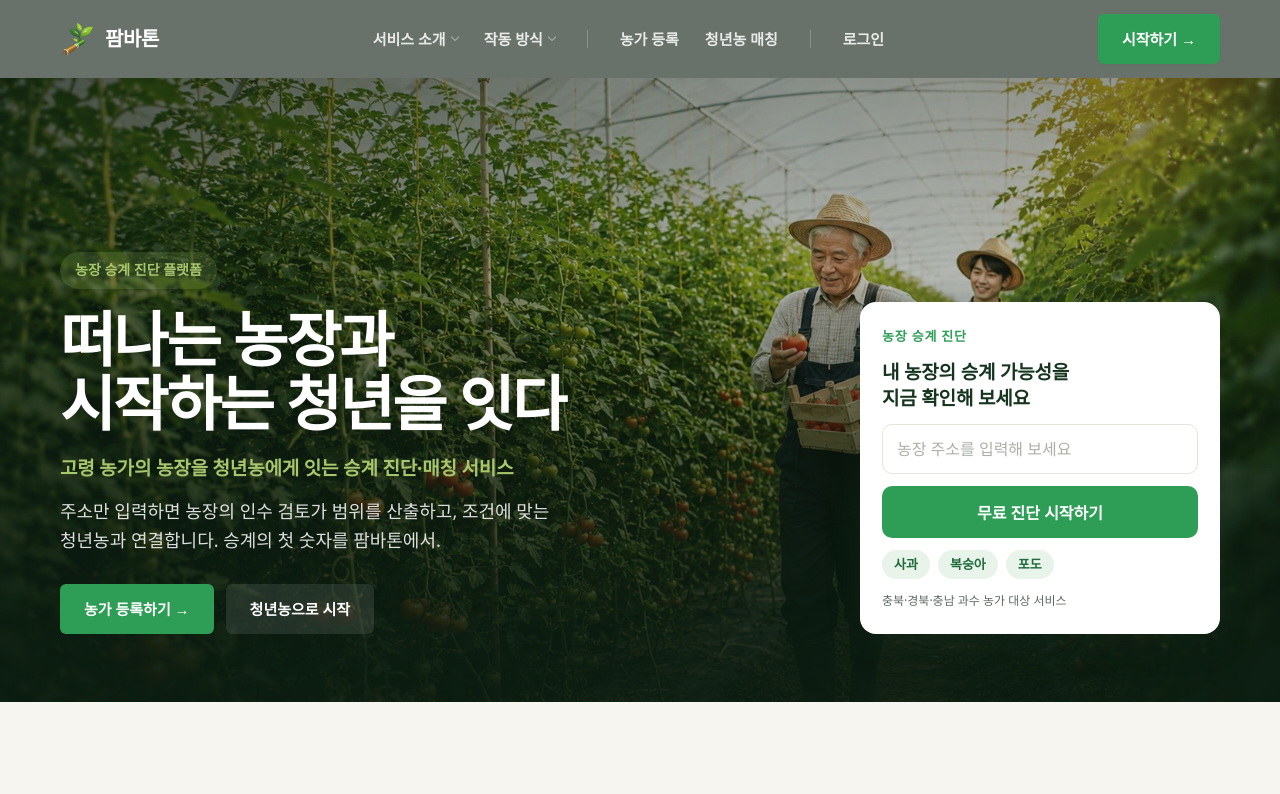
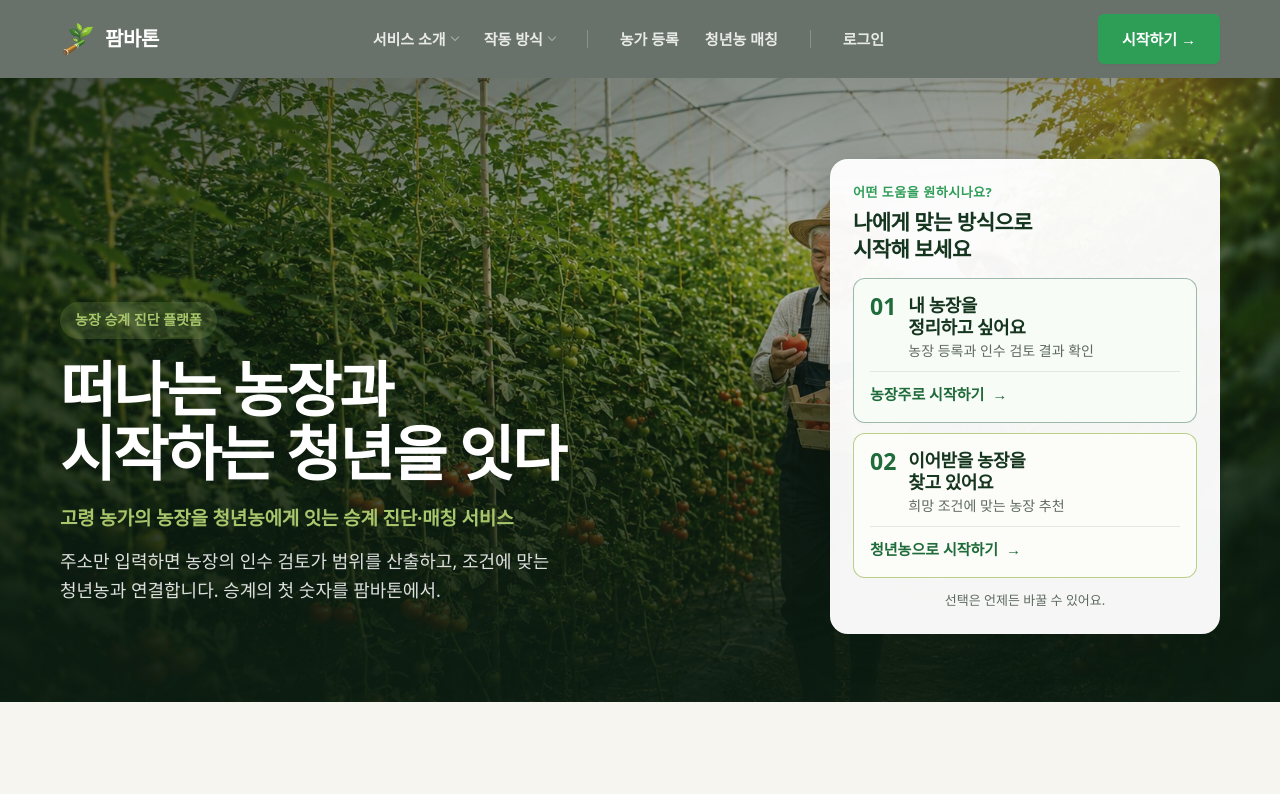
Before and after one commit to wjdgnsdl213/FarmBaton, a React (Vite) app in the folder frontend/: page / in a window 1280 px wide. Shown: the top 794 px of the page. Built offline with nearby package versions, Linux system fonts and the light colour scheme; no server answers; a web font is replaced by a local one.

Commit message:
[P4] 역할 선택형 랜딩 진입

```diff
--- a/frontend/src/main.tsx
+++ b/frontend/src/main.tsx
@@ -131,7 +131,7 @@ function Nav() {
           <NavLinks loc={loc} activeSection={activeSection} loggedIn={loggedIn} role={role} onLogout={logout} />
         </div>
         <div className="lp-nav-right">
-          {!loggedIn && <Link className="lp-pill lp-pill-warm" to="/farmer">시작하기 →</Link>}
+          {!loggedIn && <Link className="lp-pill lp-pill-warm" to="/">시작하기 →</Link>}
           <button
             className="lp-nav-burger"
             aria-label="메뉴"
--- a/frontend/src/pages/LandingPage.tsx
+++ b/frontend/src/pages/LandingPage.tsx
@@ -1,4 +1,4 @@
-import { Link, useLocation, useNavigate } from 'react-router-dom'
+import { Link, useLocation } from 'react-router-dom'
 import { useEffect, useRef, useState } from 'react'
 import heroFarm from '../assets/hero-farm.jpg'
 import stepInput from '../assets/step-1-input.png'
@@ -7,8 +7,7 @@ import stepMatch from '../assets/step-3-match.png'
 import logoFull from '../assets/logo_full.png'
 
 const INTRO_SESSION_KEY = 'fb_intro_shown'
-// 랜딩 진단 카드에서 입력한 주소 → 로그인 거쳐 농가 등록 폼에 자동 입력 (FarmerPage와 공유 키)
-const PREFILL_ADDRESS_KEY = 'fb_prefill_address'
+const ENTRY_PREFERENCE_KEY = 'fb_entry_preference'
 
 // 인트로: 드래그·휠·터치·키 외에 탭(클릭) 한 번으로도 닫히고,
 // 조작이 없어도 2.6초 뒤 자동으로 넘어간다 (고령 사용자가 갇히지 않도록).
@@ -115,15 +114,8 @@ export default function LandingPage() {
   const rootRef = useScrollReveal()
   const intro = useIntro()
   useHashScroll()
-  const navigate = useNavigate()
-  const [diagAddress, setDiagAddress] = useState('')
-
-  // 주소를 세션에 보관 후 농가 등록으로 이동 — 로그인을 거쳐도 폼에 자동 입력된다.
-  const startDiagnosis = (e: React.FormEvent) => {
-    e.preventDefault()
-    const addr = diagAddress.trim()
-    if (addr) sessionStorage.setItem(PREFILL_ADDRESS_KEY, addr)
-    navigate('/farmer')
+  const rememberEntry = (entry: 'FARMER' | 'YOUNG') => {
+    localStorage.setItem(ENTRY_PREFERENCE_KEY, entry)
   }
   return (
     <div ref={rootRef}>
@@ -162,27 +154,28 @@ export default function LandingPage() {
               <h1>떠나는 농장과<br />시작하는 청년을 잇다</h1>
               <p className="lp-hero-tagline">고령 농가의 농장을 청년농에게 잇는 승계 진단·매칭 서비스</p>
               <p className="lp-hero-lead">주소만 입력하면 농장의 인수 검토가 범위를 산출하고, 조건에 맞는 청년농과 연결합니다. 승계의 첫 숫자를 팜바톤에서.</p>
-              <div className="lp-hero-actions">
-                <Link className="lp-pill lp-pill-warm" to="/farmer">농가 등록하기 →</Link>
-                <Link className="lp-pill lp-pill-ghost-light" to="/young">청년농으로 시작</Link>
+            </div>
+            <section className="lp-role-chooser" aria-labelledby="entry-choice-title">
+              <div className="lp-role-chooser-head">
+                <span className="lp-role-chooser-eyebrow">어떤 도움을 원하시나요?</span>
+                <h2 id="entry-choice-title">나에게 맞는 방식으로<br />시작해 보세요</h2>
               </div>
-            </div>
-            <form className="lp-diag" onSubmit={startDiagnosis}>
-              <span className="lp-diag-eyebrow">농장 승계 진단</span>
-              <h4>내 농장의 승계 가능성을<br />지금 확인해 보세요</h4>
-              <input
-                type="text"
-                value={diagAddress}
-                onChange={e => setDiagAddress(e.target.value)}
-                placeholder="농장 주소를 입력해 보세요"
-                aria-label="농장 주소"
-              />
-              <button type="submit" className="lp-diag-btn">무료 진단 시작하기</button>
-              <div className="lp-diag-chips">
-                <span>사과</span><span>복숭아</span><span>포도</span>
+              <div className="lp-role-cards">
+                <Link className="lp-role-card lp-role-card-farmer" to="/farmer" onClick={() => rememberEntry('FARMER')}>
+                  <span className="lp-role-card-index" aria-hidden="true">01</span>
+                  <strong>내 농장을<br />정리하고 싶어요</strong>
+                  <span>농장 등록과 인수 검토 결과 확인</span>
+                  <b>농장주로 시작하기 <i aria-hidden="true">→</i></b>
+                </Link>
+                <Link className="lp-role-card lp-role-card-young" to="/young" onClick={() => rememberEntry('YOUNG')}>
+                  <span className="lp-role-card-index" aria-hidden="true">02</span>
+                  <strong>이어받을 농장을<br />찾고 있어요</strong>
+                  <span>희망 조건에 맞는 농장 추천</span>
+                  <b>청년농으로 시작하기 <i aria-hidden="true">→</i></b>
+                </Link>
               </div>
-              <p className="lp-diag-note">충북·경북·충남 과수 농가 대상 서비스</p>
-            </form>
+              <p className="lp-role-chooser-note">선택은 언제든 바꿀 수 있어요.</p>
+            </section>
           </div>
         </div>
       </header>
--- a/frontend/src/style.css
+++ b/frontend/src/style.css
@@ -622,7 +622,6 @@ textarea { resize: vertical; min-height: 60px; }
 .lp-hero h1 { font-size: clamp(38px, 8.5vw, 60px); line-height: 1.08; letter-spacing: -.035em; font-weight: 800; margin: 18px 0; text-wrap: balance; }
 .lp-hero-tagline { font-size: clamp(15px, 2vw, 19px); font-weight: 600; color: var(--lime); line-height: 1.5; letter-spacing: -.01em; margin-bottom: 14px; }
 .lp-hero-lead { font-size: clamp(16px, 2.2vw, 18px); line-height: 1.65; color: rgba(255,255,255,.86); max-width: 30em; margin-bottom: 28px; }
-.lp-hero-actions { display: flex; flex-wrap: wrap; gap: 12px; }
 
 @keyframes lp-fade-up { from { opacity: 0; transform: translateY(18px); } to { opacity: 1; transform: translateY(0); } }
 .lp-hero-text > * { opacity: 0; animation: lp-fade-up .7s ease forwards; }
@@ -630,10 +629,9 @@ textarea { resize: vertical; min-height: 60px; }
 .lp-hero-text > *:nth-child(2) { animation-delay: .15s; }
 .lp-hero-text > *:nth-child(3) { animation-delay: .27s; }
 .lp-hero-text > *:nth-child(4) { animation-delay: .4s; }
-.lp-hero-text > *:nth-child(5) { animation-delay: .52s; }
-.lp-diag { opacity: 0; animation: lp-fade-up .7s ease forwards; animation-delay: .5s; }
+.lp-role-chooser { opacity: 0; animation: lp-fade-up .7s ease forwards; animation-delay: .5s; }
 @media (prefers-reduced-motion: reduce) {
-  .lp-hero-text > *, .lp-diag { opacity: 1; animation: none; }
+  .lp-hero-text > *, .lp-role-chooser { opacity: 1; animation: none; }
 }
 
 .lp-intro {
@@ -675,31 +673,32 @@ textarea { resize: vertical; min-height: 60px; }
 @media (prefers-reduced-motion: reduce) {
   .lp-intro { display: none; }
 }
-/* 히어로 진단 카드 — 주소 입력 → 무료 진단 (첫 화면에서 바로 핵심 행동) */
-.lp-diag {
-  background: #fff; border-radius: 16px; padding: 24px 22px;
-  box-shadow: 0 8px 32px rgba(21,53,31,.25);
-  width: 100%; max-width: 360px; display: flex; flex-direction: column; gap: 12px;
+/* 히어로 역할 선택 — 역할을 나이가 아닌 사용 목적 기준으로 고르게 한다. */
+.lp-role-chooser {
+  width: 100%; max-width: 390px; padding: 22px;
+  border: 1px solid rgba(255,255,255,.22); border-radius: 18px;
+  background: rgba(255,255,255,.96); box-shadow: 0 12px 36px rgba(11,28,17,.28);
 }
-.lp-diag-eyebrow { font-size: 13px; font-weight: 700; letter-spacing: .06em; color: var(--accent); }
-.lp-diag h4 { font-size: 19px; line-height: 1.4; color: var(--green-deep); letter-spacing: -.01em; }
-.lp-diag input {
-  width: 100%; padding: 13px 14px; font-size: 16px; font-family: inherit;
-  border: 1.5px solid var(--border, #d8ddd4); border-radius: 10px; color: var(--ink);
+.lp-role-chooser-head { margin-bottom: 14px; }
+.lp-role-chooser-eyebrow { display: block; margin-bottom: 6px; font-size: 13px; font-weight: 800; letter-spacing: .04em; color: var(--accent); }
+.lp-role-chooser h2 { color: var(--green-deep); font-size: 21px; line-height: 1.32; letter-spacing: -.025em; }
+.lp-role-cards { display: grid; gap: 10px; }
+.lp-role-card {
+  position: relative; display: grid; grid-template-columns: auto 1fr; column-gap: 12px; row-gap: 3px;
+  min-height: 128px; padding: 16px; border: 1.5px solid var(--border, #d8ddd4); border-radius: 12px;
+  color: var(--green-deep); background: #fff; text-decoration: none;
+  transition: transform .16s ease, box-shadow .16s ease, border-color .16s ease;
 }
-.lp-diag input:focus { outline: none; border-color: var(--accent); }
-.lp-diag-btn {
-  width: 100%; padding: 14px; font-size: 16px; font-weight: 700; font-family: inherit;
-  background: var(--accent); color: #fff; border: none; border-radius: 10px; cursor: pointer;
-  transition: background .15s, transform .15s;
-}
-.lp-diag-btn:hover { background: var(--accent-dark); transform: translateY(-1px); }
-.lp-diag-chips { display: flex; gap: 8px; }
-.lp-diag-chips span {
-  font-size: 13px; font-weight: 600; color: var(--green); background: var(--green-light);
-  padding: 4px 12px; border-radius: 999px;
-}
-.lp-diag-note { font-size: 12px; color: var(--gray); }
+.lp-role-card:hover { transform: translateY(-2px); box-shadow: 0 8px 18px rgba(21,53,31,.12); }
+.lp-role-card:focus-visible { outline: 3px solid var(--lime); outline-offset: 3px; }
+.lp-role-card-farmer { border-color: rgba(47,102,84,.46); background: #f8fcf7; }
+.lp-role-card-young { border-color: rgba(168,198,108,.8); background: #fcfdf8; }
+.lp-role-card-index { grid-row: span 2; font-size: 23px; line-height: 1; font-weight: 850; color: var(--green); }
+.lp-role-card strong { align-self: end; font-size: 18px; line-height: 1.2; letter-spacing: -.025em; }
+.lp-role-card > span:not(.lp-role-card-index) { grid-column: 2; color: var(--gray); font-size: 14px; line-height: 1.42; }
+.lp-role-card b { grid-column: 1 / -1; margin-top: 7px; padding-top: 10px; border-top: 1px solid rgba(21,53,31,.1); font-size: 15px; color: var(--green); }
+.lp-role-card b i { font-style: normal; margin-left: 4px; }
+.lp-role-chooser-note { margin-top: 12px; color: var(--gray); font-size: 13px; text-align: center; }
 
 .lp-features { padding: clamp(48px, 8vw, 84px) 0; scroll-margin-top: 64px; }
 .lp-steps { scroll-margin-top: 64px; }
```
